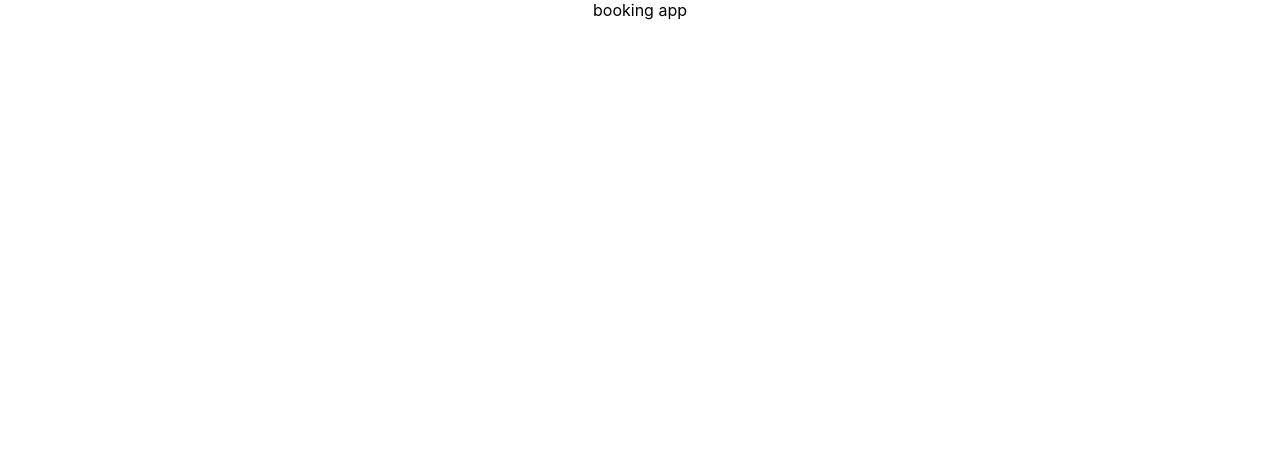
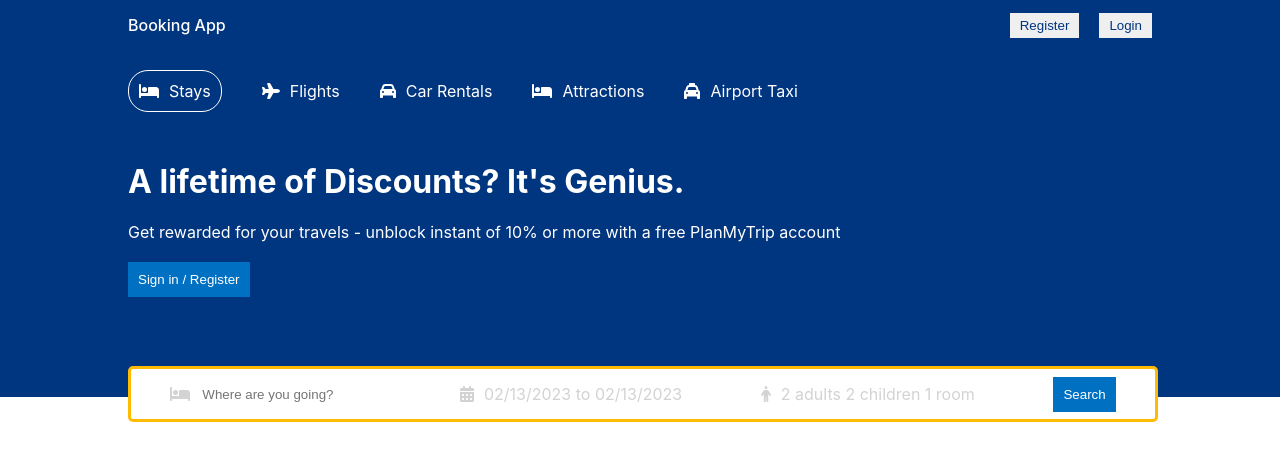
Before and after one commit to raul1258/BookingApp, a React (Create React App) app: page / in a window 1280 px wide. Shown: the top 460 px of the page. Built offline with nearby package versions, Linux system fonts and the light colour scheme.

Commit message:
header updted

```diff
--- a/src/App.js
+++ b/src/App.js
@@ -1,11 +1,22 @@
-import logo from './logo.svg';
 import './App.css';
+import {
+  BrowserRouter,
+  Routes,
+  Route,
+} from "react-router-dom";
+import Home from './pages/home/Home';
+import List from './pages/list/List';
 
 function App() {
+
+
   return (
-    <div className="App">
-     booking app
-    </div>
+   <BrowserRouter>
+    <Routes>
+      <Route path='/' element={<Home/>}/>
+      <Route path='/hotels' element={<List/>}/>
+    </Routes>
+   </BrowserRouter>
   );
 }
 
--- /dev/null
+++ b/src/components/header/Header.jsx
@@ -0,0 +1,95 @@
+import {
+  faBed,
+  faCalendarDays,
+  faCar,
+  faPerson,
+  faPlane,
+  faTaxi,
+} from "@fortawesome/free-solid-svg-icons";
+import { FontAwesomeIcon } from "@fortawesome/react-fontawesome";
+import React from "react";
+import { useState } from "react";
+import "./header.css";
+import { DateRange } from "react-date-range";
+import "react-date-range/dist/styles.css"; // main style file
+import "react-date-range/dist/theme/default.css"; // theme css file
+import { format } from "date-fns";
+
+function Header() {
+  const [openDate,setOpenDate] = useState(false);
+  const [date, setDate] = useState([
+    {
+      startDate: new Date(),
+      endDate: new Date(),
+      key: "selection",
+    },
+  ]);
+
+  return (
+    <div className="header">
+      <div className="headerContainer">
+        <div className="headerList">
+          <div className="headerListItem active">
+            <FontAwesomeIcon icon={faBed} />
+            <span>Stays</span>
+          </div>
+          <div className="headerListItem">
+            <FontAwesomeIcon icon={faPlane} />
+            <span>Flights</span>
+          </div>
+          <div className="headerListItem">
+            <FontAwesomeIcon icon={faCar} />
+            <span>Car Rentals</span>
+          </div>
+          <div className="headerListItem">
+            <FontAwesomeIcon icon={faBed} />
+            <span>Attractions</span>
+          </div>
+          <div className="headerListItem">
+            <FontAwesomeIcon icon={faTaxi} />
+            <span>Airport Taxi</span>
+          </div>
+        </div>
+        <h1 className="headerTitlee">A lifetime of Discounts? It's Genius.</h1>
+        <p className="headerDesc">
+          Get rewarded for your travels - unblock instant of 10% or more with a
+          free PlanMyTrip account
+        </p>
+        <button className="headerBtn">Sign in / Register</button>
+        <div className="headerSearch">
+          <div className="headerSearchItem">
+            <FontAwesomeIcon icon={faBed} className="headerIcon" />
+            <input
+              type="text"
+              placeholder="Where are you going?"
+              className="headerSearchInput"
+            />
+          </div>
+          <div className="headerSearchItem">
+            <FontAwesomeIcon icon={faCalendarDays} className="headerIcon" />
+            <span onClick={() => setOpenDate(!openDate)} className="headerSearchText">{`${format(
+              date[0].startDate,
+              "MM/dd/yyyy"
+            )} to ${format(date[0].endDate, "MM/dd/yyyy")}`}</span>
+           {openDate && <DateRange
+              editableDateInputs={true}
+              onChange={(item) => setDate([item.selection])}
+              moveRangeOnFirstSelection={false}
+              ranges={date}
+              className="date"
+            />}
+          </div>
+          <div className="headerSearchItem">
+            <FontAwesomeIcon icon={faPerson} className="headerIcon" />
+            <span className="headerSearchText">2 adults 2 children 1 room</span>
+          </div>
+          <div className="headerSearchItem">
+            <button className="headerBtn">Search</button>
+          </div>
+        </div>
+      </div>
+    </div>
+  );
+}
+
+export default Header;
--- /dev/null
+++ b/src/components/header/header.css
@@ -0,0 +1,76 @@
+.header{
+    background-color: #003580;
+    color: white;
+    display: flex;
+    justify-content: center ;
+    position: relative;
+}
+.headerContainer{
+    width: 100%;
+    max-width: 1024px;
+    margin: 20px 0px 100px 0px;
+}
+.headerList{
+    display: flex;
+    gap: 40px;
+    margin-bottom: 50px;
+}
+.headerListItem{
+    display: flex;
+    align-items: center;
+    gap: 10px;
+}
+.headerListItem.active{
+    border: 1px solid white;
+    padding: 10px;
+    border-radius: 20px;
+}
+.headerDesc{
+    margin: 20px 0px;
+}
+.headerBtn{
+    background-color: #0071c2;
+    color: white;
+    font-weight: 500;
+    border: none;
+    padding: 10px;
+    cursor: pointer;
+}
+
+
+.headerSearch{
+    height: 30px;
+    background-color: white;
+    border: 3px solid #febb02;
+    display: flex;
+    align-items: center;
+    justify-content: space-around;
+    padding: 10px 0px;
+    border-radius: 5px;
+    position: absolute;
+    bottom: -25px;
+    width: 100%;
+    max-width: 1024px;
+}
+
+.headerIcon{
+    color: lightgray;
+}
+.headerSearchItem{
+display: flex;
+align-items: center;
+ gap: 10px;
+}
+
+.headerSearchInput{
+    outline: none;
+    border: none;
+}
+.headerSearchText{
+    cursor: pointer;
+    color: lightgray;
+}
+.date{
+    position: absolute;
+    top: 50px;
+}
--- /dev/null
+++ b/src/components/navbar/Navbar.jsx
@@ -0,0 +1,18 @@
+import React from 'react'
+import "./navbar.css"
+
+function Navbar() {
+  return (
+    <div className='navbar'>
+        <div className="navContainer">
+            <span className='logo'>Booking App </span>
+            <div className="navItems">
+                <button className='navButton'>Register</button>
+                <button className='navButton'>Login</button>
+            </div>
+        </div>
+    </div>
+  )
+}
+
+export default Navbar
--- /dev/null
+++ b/src/components/navbar/navbar.css
@@ -0,0 +1,25 @@
+.navbar{
+    height: 50px;
+    background-color: #003580;
+    display: flex;
+    justify-content: center;
+}
+
+.navContainer{
+    width: 100%;
+    max-width: 1024px;
+    color: white;
+    display: flex;
+    align-items: center;
+    justify-content: space-between;
+}
+.logo{
+    font-weight: 500;
+}
+.navButton{
+    margin-left: 20px;
+    border: none;
+    padding: 5px 10px;
+    cursor: pointer;
+    color: #003580;
+}
--- /dev/null
+++ b/src/pages/home/Home.jsx
@@ -0,0 +1,15 @@
+import React from 'react'
+import Header from '../../components/header/Header';
+import Navbar from '../../components/navbar/Navbar';
+import "./home.css";
+
+function Home() {
+  return (
+    <div>
+      <Navbar/>
+      <Header/>
+    </div>
+  )
+}
+
+export default Home
--- /dev/null
+++ b/src/pages/list/List.jsx
@@ -0,0 +1,11 @@
+import React from 'react'
+
+function List() {
+  return (
+    <div>
+      list hello
+    </div>
+  )
+}
+
+export default List
```
Also changed, not shown: package.json (+7 -0 lines), src/pages/hotel/Hotel.jsx (added, +12 -0 lines), src/pages/home/home.css (added), 1 other file (tests, documents, lock files or other folders).
